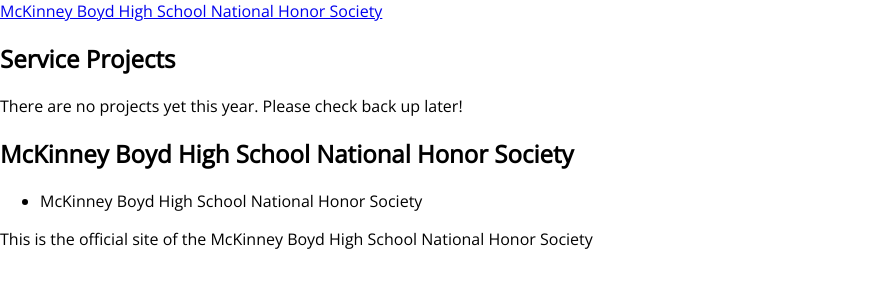
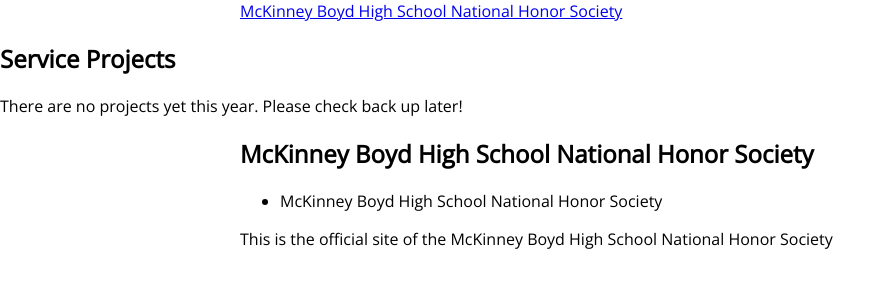
Before and after one commit to mbhs-nhs/mbhs-nhs.github.io, a Jekyll site: the page built from projects.md, in a window 1280 px wide. Shown: the top 300 px of the page, without its empty margins (0-896 px from the left). Built offline with Jekyll 4.4.1, drawn with Linux system fonts in a browser that asks for light colours; nearby versions of some CDN libraries.

Commit message:
Move the a.button to base

```diff
--- a/_sass/asteroid/_base.scss
+++ b/_sass/asteroid/_base.scss
@@ -37,3 +37,22 @@
 .action-button {
 
 }
+
+.wrapper {
+    max-width: 800px;
+    margin: 0 auto;
+}
+
+a.button {
+    margin: 20px 10px;
+    padding: 5px;
+    text-decoration: none;
+
+    &.primary {
+        background-color: $dark-blue;
+    }
+
+    &.secondary {
+        background-color: $light-blue;
+    }
+}
--- a/_sass/asteroid/_mainpage.scss
+++ b/_sass/asteroid/_mainpage.scss
@@ -38,17 +38,3 @@
   max-width: 100%;
   background-size: 100% 100%;
 }
-
-a.button {
-    margin: 20px 10px;
-    padding: 5px;
-    text-decoration: none;
-
-    &.primary {
-        background-color: $dark-blue;
-    }
-
-    &.secondary {
-        background-color: $light-blue;
-    }
-}
```
